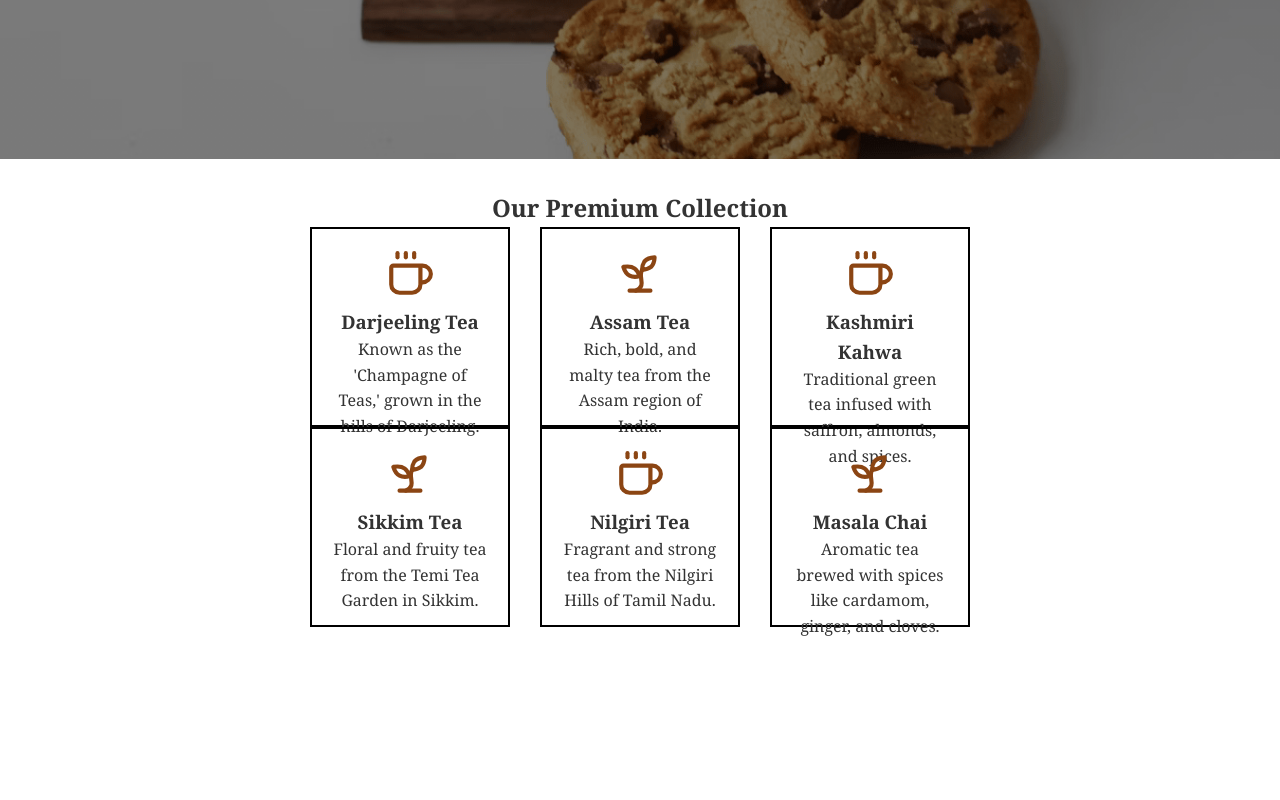
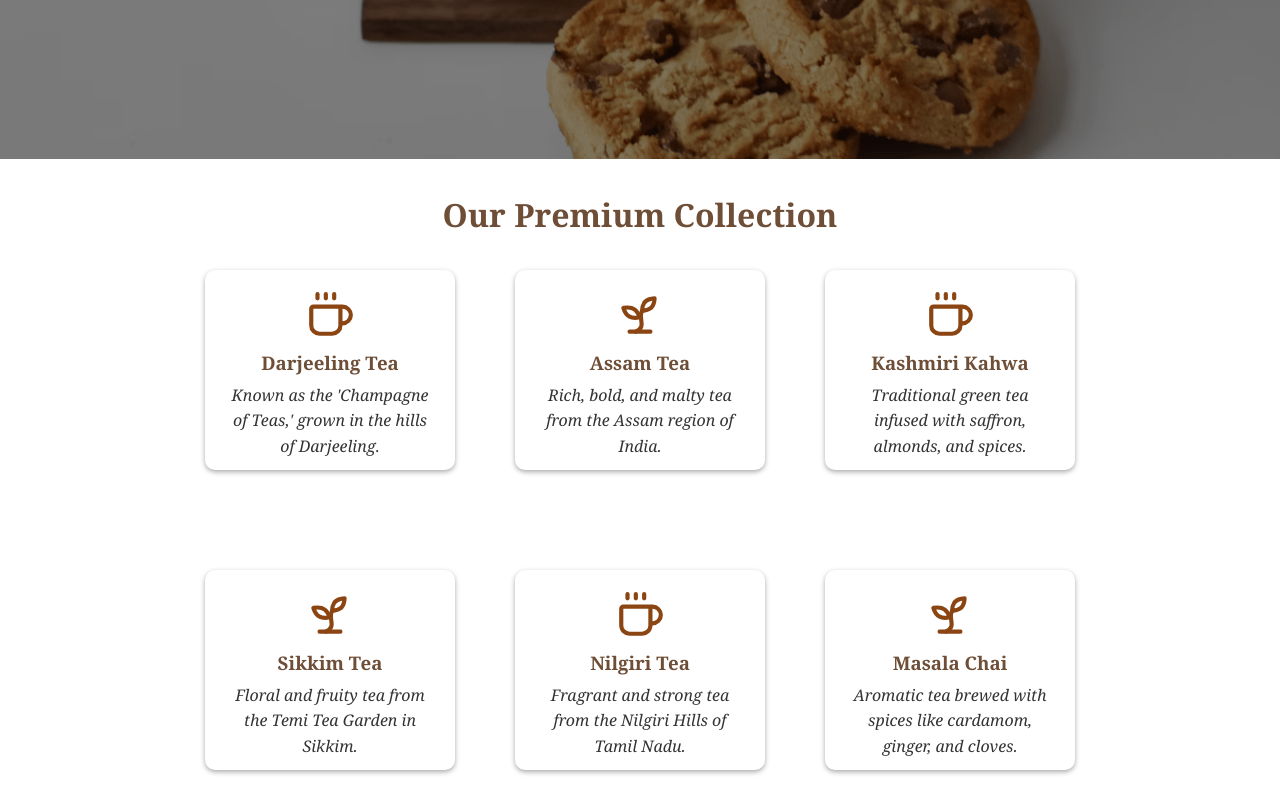
Before and after one commit to yashwanth-cyberdev/dev-learnings, a website: page css-lab/practice-problems/landing-page/landing-page-challenge/landing-page-3/index.html in a window 1280 px wide. Shown: the part 641-1441 px from the top of the page. Before the commit the page ends 1298 px from the top, so only its background shows below. Drawn offline with Linux system fonts and the light colour scheme.

Commit message:
feat: CSS landing page 3 - complete

```diff
--- a/css-lab/practice-problems/landing-page/landing-page-challenge/landing-page-3/challenge.css
+++ b/css-lab/practice-problems/landing-page/landing-page-challenge/landing-page-3/challenge.css
@@ -46,6 +46,9 @@ body {
 }
 
 .nav-menu a:hover {
+  background-color: #6f4e37;
+  color: white;
+  font-weight: 500;
   /* Define hover styles for navigation links here */
 }
 
@@ -84,7 +87,7 @@ body {
   padding-block: 10px;
   border-radius: 20px;
   color: white;
-  background-image: linear-gradient(to right, #6f4e37, gold);
+  background-image: linear-gradient(to right, #6f4e37, #bc7b3b);
   font-weight: 500;
   /* Define shop button styles here */
 }
@@ -96,12 +99,16 @@ body {
 
 .tea-collection {
   margin-block: 30px;
-  margin-inline: 250px;
+  margin-inline: 200px;
+
   /* Define tea collection section styles here */
 }
 
 .tea-collection h2 {
+  margin-bottom: 30px;
   text-align: center;
+  font-size: xx-large;
+  color: #6f4e37;
   /* Define styles for h2 in tea collection here */
 }
 
@@ -109,7 +116,9 @@ body {
   display: flex;
   flex-wrap: wrap;
   justify-content: center;
-  column-gap: 30px;
+  align-items: center;
+  column-gap: 60px;
+  row-gap: 100px;
 
   /* Define tea cards container styles here */
 }
@@ -117,16 +126,29 @@ body {
 .tea-card {
   text-align: center;
   height: 200px;
-  width: 200px;
+  width: 250px;
   padding: 20px;
-  border: 2px solid black;
+  /* border: 2px solid black; */
+  border-radius: 10px;
+  box-shadow: 0px 2px 5px #aaaaaa;
+  /* transition: 0.3s ease-in-out; */
+
   /* Define styles for each tea card here */
 }
 
 .tea-card h3 {
+  color: #6f4e37;
   /* Define styles for tea card headings here */
 }
 
 .tea-card p {
+  margin-top: 5px;
+  font-style: italic;
   /* Define styles for tea card paragraph text here */
 }
+
+.tea-card:hover {
+  transform: scale(1.1);
+  transition: all 1s ease;
+  cursor: pointer;
+}
```
